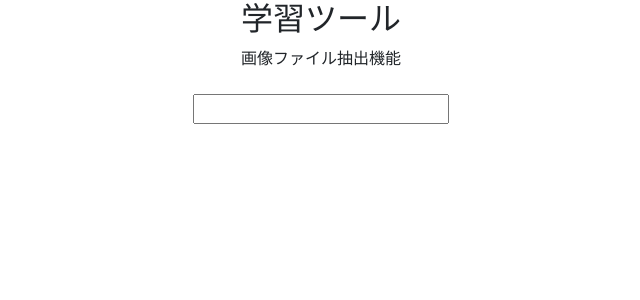
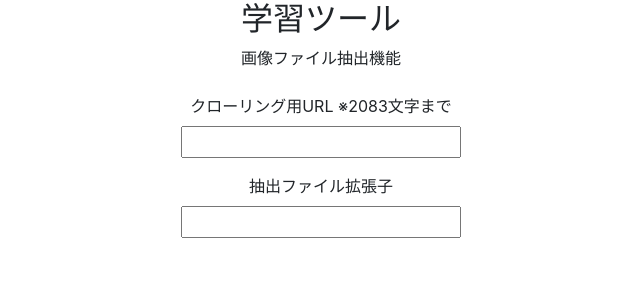
Before and after one commit to eto1976/MlApp, a Django app: page /mlapp/tools in a window 1280 px wide. Shown: the part 56-356 px from the top of the page, without its empty margins (319-959 px from the left). Run offline with Django 3.2, Linux system fonts and the light colour scheme; some libraries are stand-ins or nearby versions.

Commit message:
レイアウト調整

```diff
--- a/MlApp/forms/toolsform.py
+++ b/MlApp/forms/toolsform.py
@@ -8,3 +8,9 @@ class ToolsForm(forms.Form):
         max_length=2083,
         required=True,
     )
+
+    fileExtension = forms.CharField(
+        label='fileExtension',
+        max_length=999,
+        required=True,
+    )
--- a/MlApp/templates/tools.html
+++ b/MlApp/templates/tools.html
@@ -4,6 +4,15 @@
 {% load staticfiles %}
 
 {% block content %}
+
+<style type="text/css">
+<!--
+#id_sturlpath, #id_fileExtension {
+    width: 280px;
+    height: 32px;
+}
+-->
+</style>
 
 <div class="container">
     <form class="form-signin" method="post" action="execution" >{% csrf_token %}
@@ -15,7 +24,18 @@
 	        <label>画像ファイル抽出機能</label>
         </div>
 
-		{{ toolsForm.sturlpath }}
+        <div class="form-group">
+            <label>クローリング用URL ※2083文字まで</label>
+            <BR>
+			{{ toolsForm.sturlpath }}
+        </div>
+
+        <div class="form-group">
+            <label>抽出ファイル拡張子</label>
+            <BR>
+			{{ toolsForm.fileExtension }}
+        </div>
+
 
     </form>
 </div>
```
